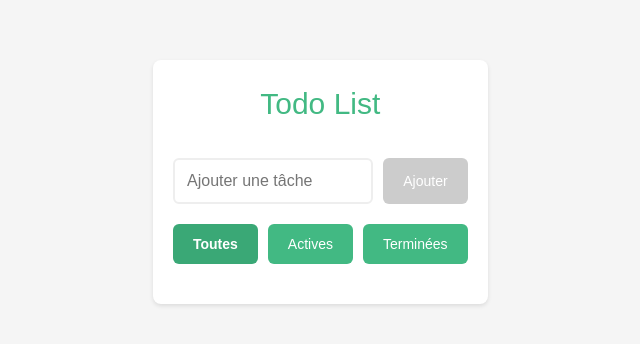
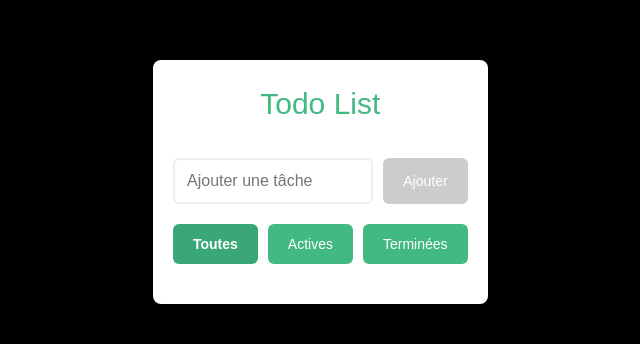
Before and after one commit to audricfullhardt/vue-journey, a Vue app: page / in a window 1280 px wide. Shown: the part 218-562 px from the top of the page, without its empty margins (239-879 px from the left). Built offline with nearby package versions, Linux system fonts and the light colour scheme.

Commit message:
upgraded todo list

```diff
--- a/src/App.vue
+++ b/src/App.vue
@@ -151,7 +151,7 @@ body {
     max-width: 600px;
     margin: 0 auto;
     padding: 20px;
-    background-color: #f5f5f5;
+    background-color: black;
 }
 
 .todo-container {
```
